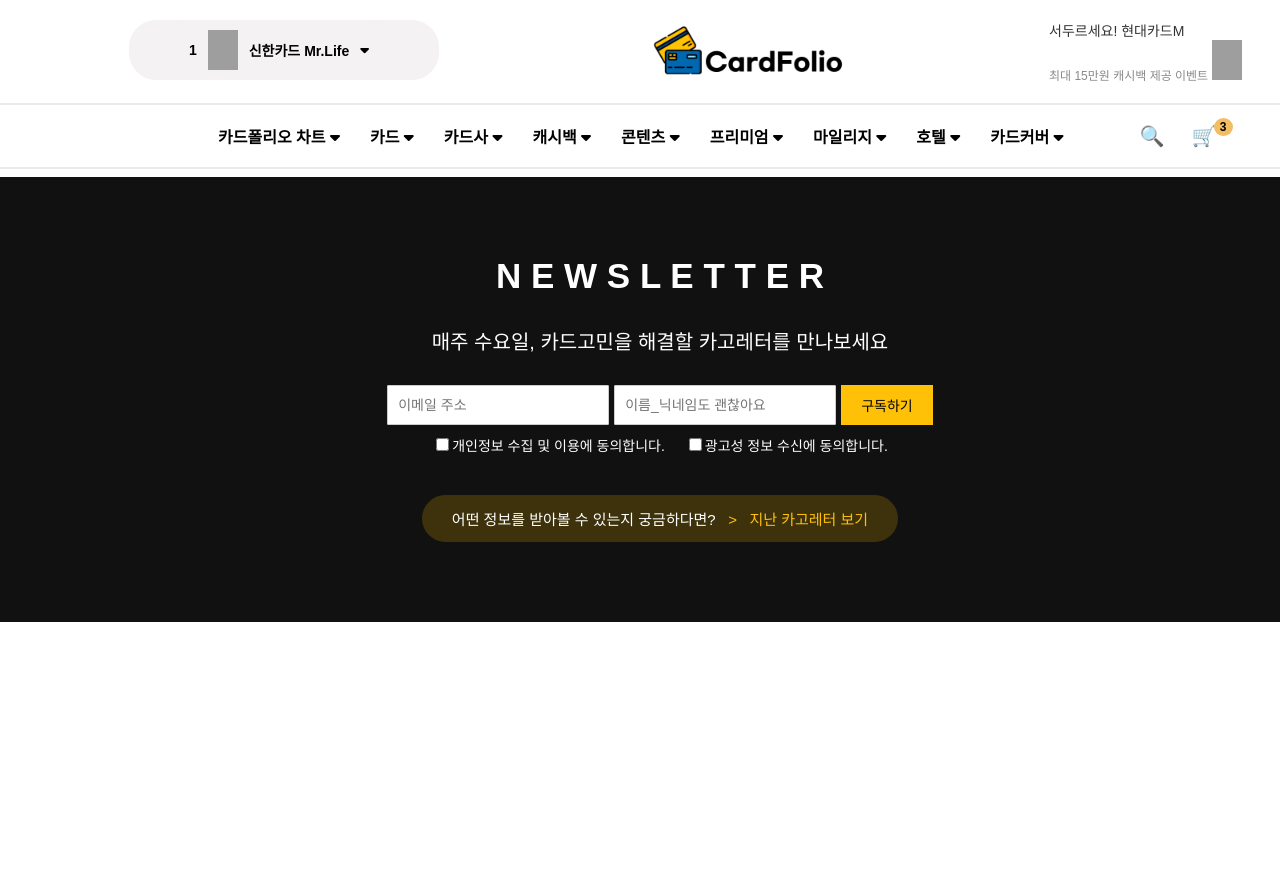
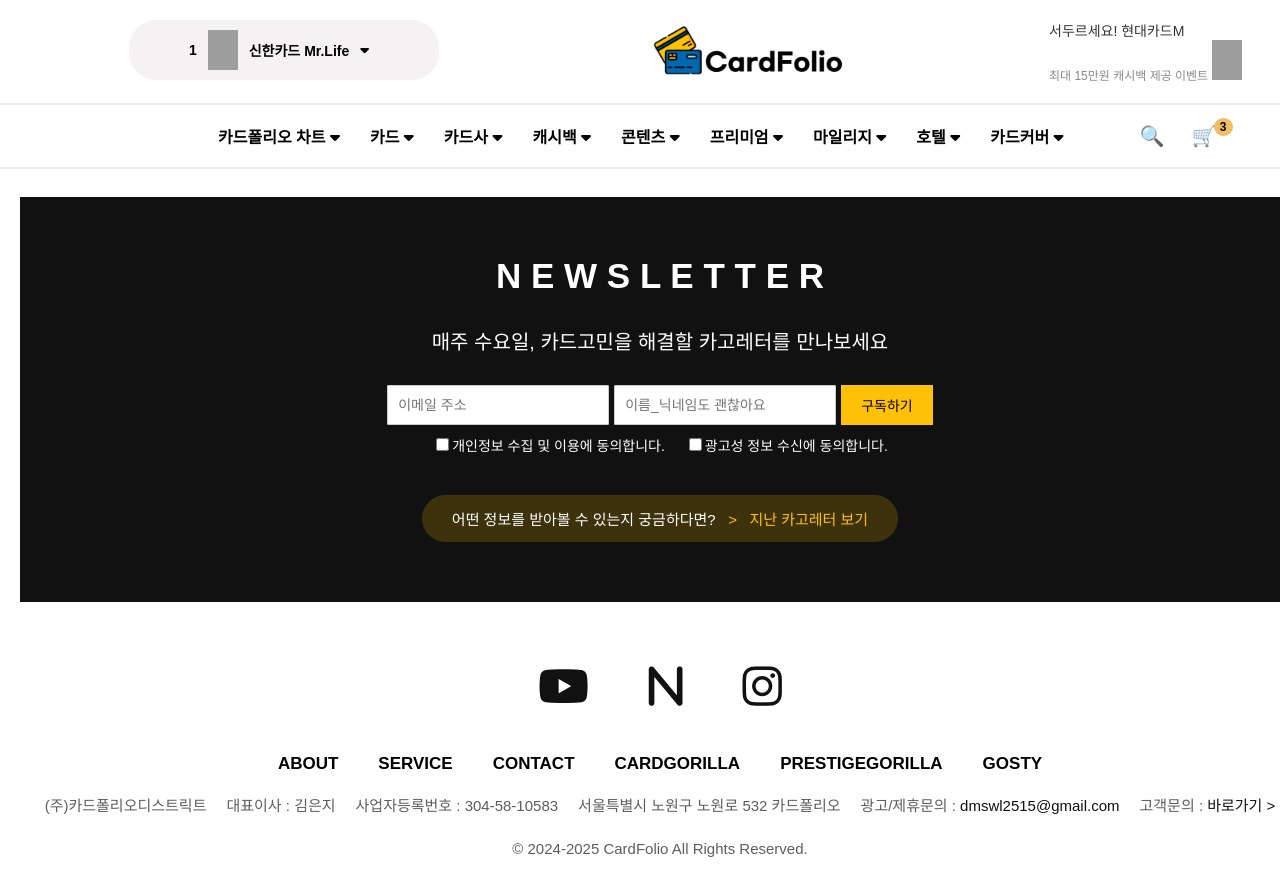
Before and after one commit to dmswl2515/CardFolio, a React (Create React App) app in the folder frontend/: page / in a window 1280 px wide. Shown: the top 892 px of the page. Before the commit the page ends 800 px from the top, so only its background shows below. Built offline with nearby package versions, Linux system fonts and the light colour scheme; grey boxes are pictures that could not be loaded.

Commit message:
add footer's bottom

```diff
--- a/frontend/src/Footer/Footer.css
+++ b/frontend/src/Footer/Footer.css
@@ -1,7 +1,6 @@
 .footer {
     width: 100%;
     min-width: 1250px;
-    background-color: #111;
     color: white;
     text-align: center;
     padding: 20px;
@@ -10,6 +9,7 @@
 
 /* Newsletter Section */
 .footer-newsletter {
+    background-color: #111;
     padding: 30px;
 }
 
@@ -77,3 +77,58 @@
     color: #ffc107;
     text-decoration: none;
 }
+
+/* Footer Links Section */
+.footer-links {
+    justify-content: space-between;
+    align-items: center;
+    min-width: 1250px;
+    padding: 20px 0 10px;
+}
+
+.footer-social {
+    margin-top: 40px;
+    margin-bottom: 40px;
+}
+
+.footer-social a {
+    font-size: 45px;
+    color: #111;
+    margin: 0 30px;
+    transition: color 0.3s;
+}
+
+.footer-social a:hover {
+    color:#6c6964
+}
+
+.footer-nav a {
+    color: black;
+    margin: 0 20px;
+    text-decoration: none;
+    font-size: 17px;
+    font-weight: bold;
+}
+
+.footer-nav a:hover {
+    color: #ffc107;
+}
+
+.horizontal-container {
+    display: flex;
+    justify-content: center;
+    align-items: center;
+    gap: 20px;
+}
+
+/* Footer Bottom Section */
+.footer-bottom p {
+    font-size: 15px;
+    margin-top: 10px;
+    color:#5f5d5d;
+}
+
+.footer-bottom a {
+    text-decoration: none;
+    color: #111;
+}
--- a/frontend/src/Footer/Footer.jsx
+++ b/frontend/src/Footer/Footer.jsx
@@ -33,12 +33,48 @@ const Footer = () => {
                 </div>
             </div>
 
+            {/* Footer Links */}
+            <div className="footer-links">
+                <div className="footer-social">
+                    <a href="#" target="_blank">
+                        <i class="fab fa-youtube"></i>
+                    </a>
+                    <a href="#" target="_blank">
+                        <i class="fa-solid fa-n"></i>
+                    </a>
+                    <a href="#" target="_blank">
+                        <i class="fab fa-instagram"></i>
+                    </a>
+                </div>
 
+                <div className="footer-nav">
+                <a href="#">ABOUT</a>
+                <a href="#">SERVICE</a>
+                <a href="#">CONTACT</a>
+                <a href="#">CARDGORILLA</a>
+                <a href="#">PRESTIGEGORILLA</a>
+                <a href="#">GOSTY</a>
+                </div>
+            </div>
+
+            {/* Footer Bottom */}
+            <div className="footer-bottom">
+                <div className="horizontal-container">
+                    <p>(주)카드폴리오디스트릭트</p>
+                    <p>대표이사 : 김은지</p>
+                    <p>사업자등록번호 : 304-58-10583</p>
+                    <p>서울특별시 노원구 노원로 532 카드폴리오</p>
+                    <p>광고/제휴문의 :{" "}
+                        <a href="mailto:dmswl2515@gmail.com">
+                            dmswl2515@gmail.com
+                        </a>{" "}</p>
+                    <p>고객문의 : <a href>바로가기 &gt;</a></p>
+                </div>
+                <p>© 2024-2025 CardFolio All Rights Reserved.</p>
+            </div>
         </footer>
     );
 }
 
 
-
-
 export default Footer;
```
